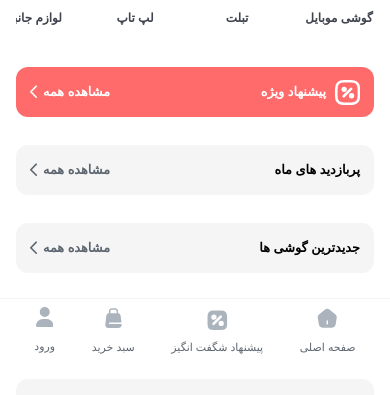
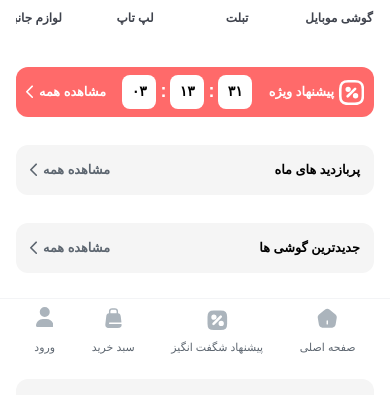
Before and after one commit to hamid-shahsavani/mobit-frontend, a Next.js app: page / in a window 390 px wide. Shown: the part 481-876 px from the top of the page. Built offline with nearby package versions, Linux system fonts and the light colour scheme; a web font is replaced by a local one; what prettier-plugin-tailwindcss would draw is missing.

Commit message:
add timer for special offer section title

```diff
--- a/src/containers/routes/global/productSlider.tsx
+++ b/src/containers/routes/global/productSlider.tsx
@@ -1,8 +1,9 @@
 'use client';
 
 import { IconChevron, IconDiscountSquare } from '@/constants/global/icons';
+import convertNumber from '@/functions/global/convertNumber';
 import Link from 'next/link';
-import { FC } from 'react';
+import { FC, useState } from 'react';
 
 interface IProps {
   type:
@@ -38,15 +39,33 @@ const ProductCardSlider: FC<IProps> = ({ ...props }): JSX.Element => {
     return list[args.type];
   };
 
+  // special offer timer
+  const [timeLeftFromDay, setTimeLeftFromDay] = useState<
+    [number, number, number]
+  >([0, 0, 0]);
+  const interval = setInterval(() => {
+    const currentTime: any = new Date();
+    const endOfDay: any = new Date();
+    endOfDay.setHours(23, 59, 59, 999);
+    const timeDiff = endOfDay - currentTime;
+    const hoursLeft = Math.floor(timeDiff / (1000 * 60 * 60));
+    const minutesLeft = Math.floor((timeDiff / (1000 * 60)) % 60);
+    const secondsLeft = Math.floor((timeDiff / 1000) % 60);
+    setTimeLeftFromDay([hoursLeft, minutesLeft, secondsLeft]);
+    if (timeDiff < 0) {
+      clearInterval(interval);
+    }
+  }, 1000);
+
   return (
     <section>
       <div
-        className={`flex justify-between rounded-xl px-3.5 h-[50px] lg:px-4 lg:h-[57px] ${
-          props.type === 'special-offer' ? 'bg-base-red' : 'bg-base-gray-100'
+        className={`flex h-[50px] items-center justify-between rounded-xl lg:h-[57px] lg:px-4 ${
+          props.type === 'special-offer' ? 'bg-base-red px-2.5' : 'bg-base-gray-100 px-3.5'
         }`}
       >
         {/* title */}
-        <div className="flex items-center gap-2">
+        <div className="flex items-center gap-1 lg:gap-2">
           {!!(props.type === 'special-offer') && (
             <>
               <div className="block lg:hidden">
@@ -73,6 +92,40 @@ const ProductCardSlider: FC<IProps> = ({ ...props }): JSX.Element => {
             {switchTitle({ type: props.type })}
           </p>
         </div>
+        {/* time left from today [only props.type === 'special-offer'] */}
+        {!!(props.type === 'special-offer') && (
+          <div className="flex gap-1 lg:gap-2 items-center">
+            <div className="flex h-[34px] w-[34px] items-center text-base-md justify-center rounded-lg bg-white p-3 font-bold lg:w-11 lg:h-11 lg:text-base-lg lg:rounded-xl">
+              {convertNumber({
+                number:
+                  String(timeLeftFromDay[2]).length === 1
+                    ? String('0' + timeLeftFromDay[2])
+                    : String(timeLeftFromDay[2]),
+                type: 'to-persian',
+              })}
+            </div>
+            <p className='font-black text-white text-base-xl'>:</p>
+            <div className="flex h-[34px] w-[34px] items-center text-base-md justify-center rounded-lg bg-white p-3 font-bold lg:w-11 lg:h-11 lg:text-base-lg lg:rounded-xl">
+              {convertNumber({
+                number:
+                String(timeLeftFromDay[1]).length === 1
+                  ? String('0' + timeLeftFromDay[1])
+                  : String(timeLeftFromDay[1]),
+                type: 'to-persian',
+              })}
+            </div>
+            <p className='font-black text-white text-base-xl'>:</p>
+            <div className="flex h-[34px] w-[34px] items-center text-base-md justify-center rounded-lg bg-white p-3 font-bold lg:w-11 lg:h-11 lg:text-base-lg lg:rounded-xl">
+              {convertNumber({
+                number:
+                String(timeLeftFromDay[0]).length === 1
+                  ? String('0' + timeLeftFromDay[0])
+                  : String(timeLeftFromDay[0]),
+                type: 'to-persian',
+              })}
+            </div>
+          </div>
+        )}
         {/* see-all reference */}
         <Link
           href={switchSellAllReference({ type: props.type })}
```
